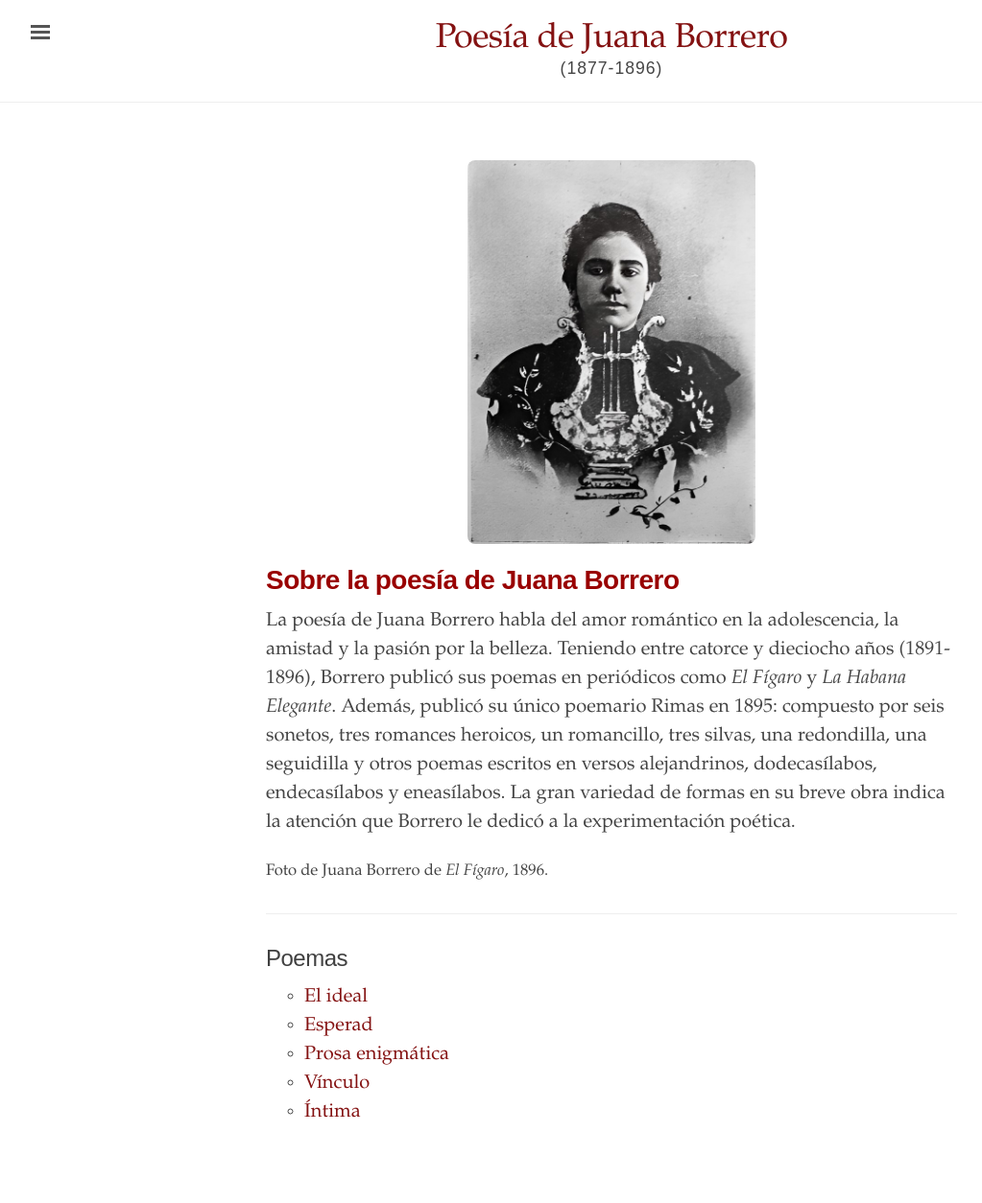
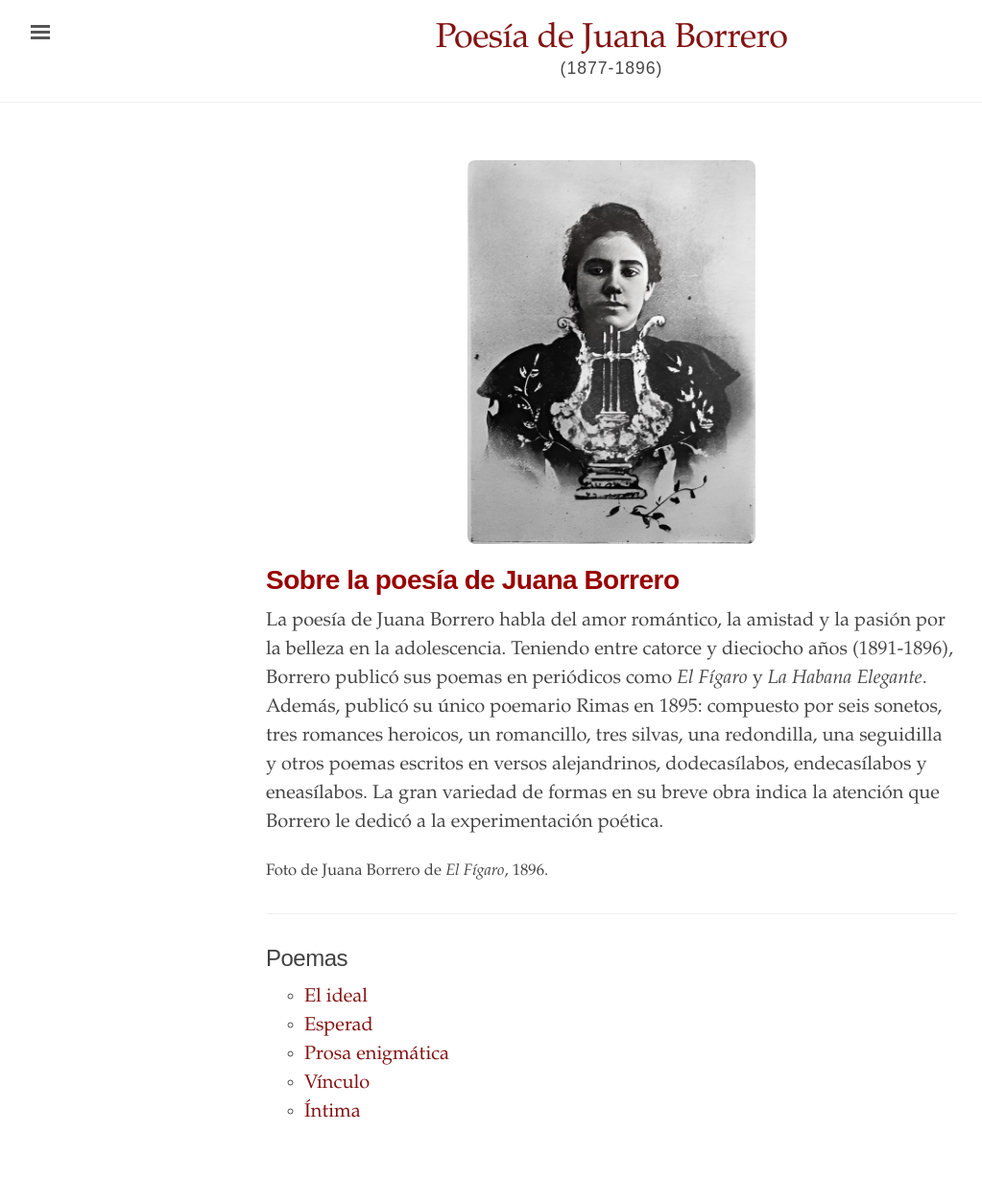
Before and after one commit to edicionesdereparto/juanaborrero, a Jekyll site: the page built from index.html, in a window 1280 px wide. Shown: the whole page at 96% size, without its empty margins (3-1026 px from the left). Built offline with Jekyll 4.4.1, drawn with Linux system fonts in a browser that asks for light colours.

```diff
--- a/index.html
+++ b/index.html
@@ -11,7 +11,7 @@ title: "Poemas de Juana Borrero"
   <h1 style="font-weight: bold; color: #990000;">Sobre la poesía de Juana Borrero</h1>
 <body></body>
 <p>
-La poesía de Juana Borrero habla del amor romántico en la adolescencia, la amistad y la pasión por la belleza. Teniendo entre catorce y dieciocho años (1891-1896), Borrero publicó sus poemas en periódicos como <i>El Fígaro</i> y <i>La Habana Elegante</i>. Además, publicó su único poemario Rimas en 1895: compuesto por seis sonetos, tres romances heroicos, un romancillo, tres silvas, una redondilla, una seguidilla y otros poemas escritos en versos alejandrinos, dodecasílabos, endecasílabos y eneasílabos. La gran variedad de formas en su breve obra indica la atención que Borrero le dedicó a la experimentación poética.
+La poesía de Juana Borrero habla del amor romántico, la amistad y la pasión por la belleza en la adolescencia. Teniendo entre catorce y dieciocho años (1891-1896), Borrero publicó sus poemas en periódicos como <i>El Fígaro</i> y <i>La Habana Elegante</i>. Además, publicó su único poemario Rimas en 1895: compuesto por seis sonetos, tres romances heroicos, un romancillo, tres silvas, una redondilla, una seguidilla y otros poemas escritos en versos alejandrinos, dodecasílabos, endecasílabos y eneasílabos. La gran variedad de formas en su breve obra indica la atención que Borrero le dedicó a la experimentación poética.
 </p>
 <small>Foto de Juana Borrero de <em>El Fígaro</em>, 1896.</small>
 </body>
```
